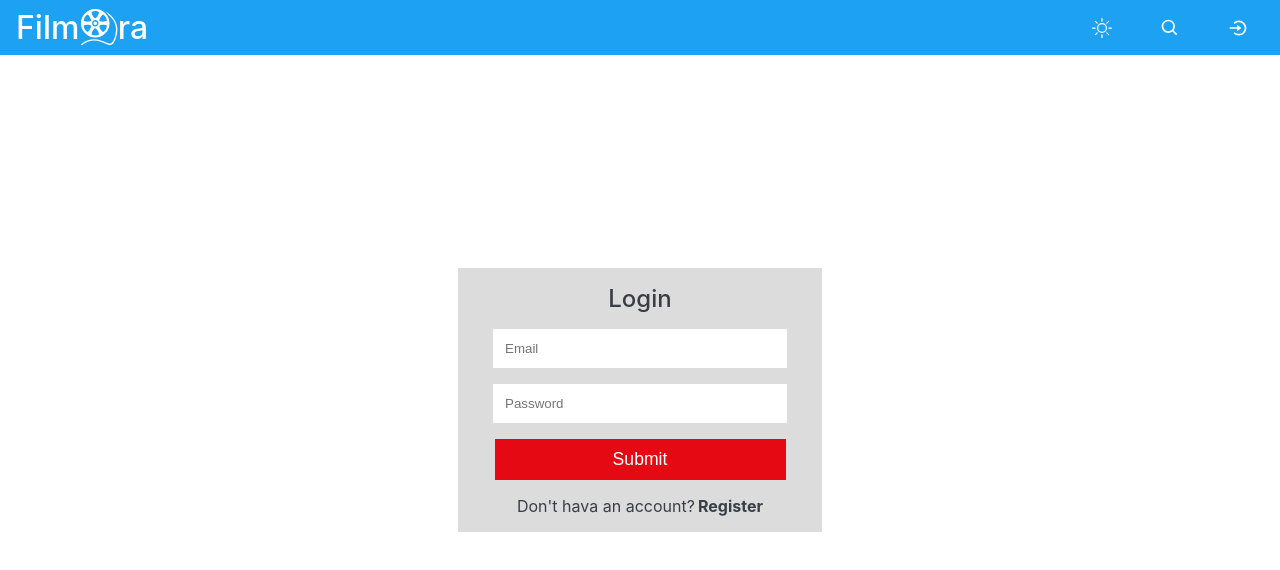
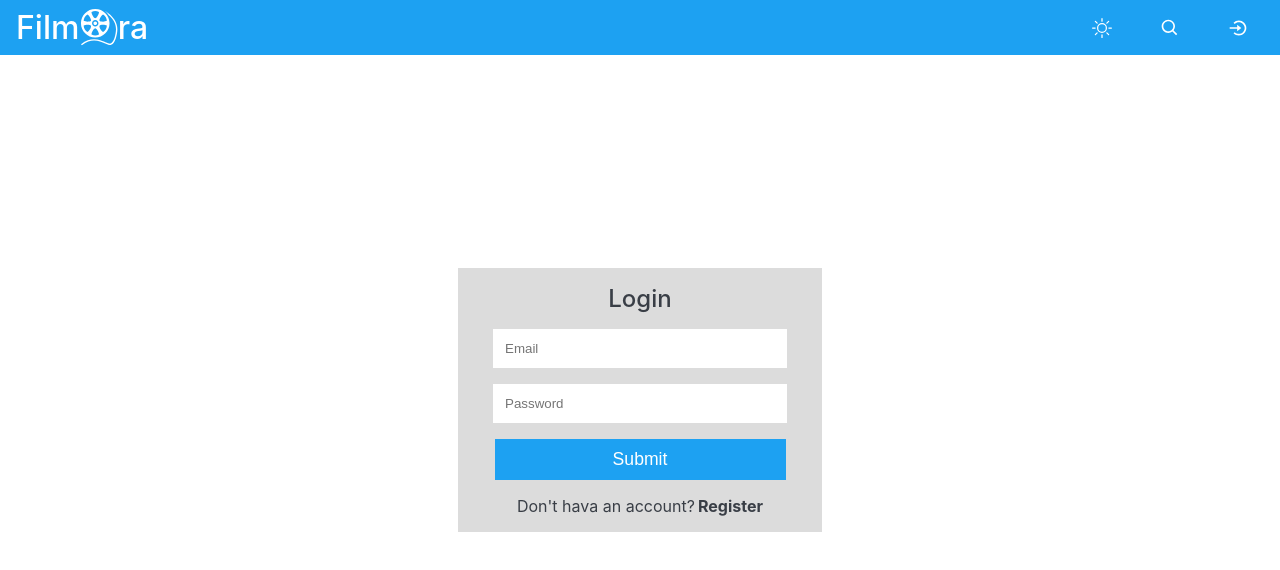
Before and after one commit to ksb-dev/Filmore-Rebuild, a React (Vite) app in the folder client/: page /login in a window 1280 px wide. Shown: the top 570 px of the page. Built offline with nearby package versions, Linux system fonts and the light colour scheme; no server answers.

Commit message:
Initial Commit

```diff
--- a/client/src/components/Header/Logout/Logout.jsx
+++ b/client/src/components/Header/Logout/Logout.jsx
@@ -30,7 +30,7 @@ const Logout = () => {
       }
     }
 
-    if (logoutState) {
+    if (user && logoutState) {
       showLogout(logoutRef)
     } else {
       hideLogout(logoutRef)
@@ -41,7 +41,7 @@ const Logout = () => {
     return () => {
       document.body.removeEventListener('click', toggleLogout)
     }
-  }, [logoutState])
+  }, [logoutState, user])
 
   const handleLogout = () => {
     hideLogout(logoutRef)
--- a/client/src/pages/Login/Login.jsx
+++ b/client/src/pages/Login/Login.jsx
@@ -85,11 +85,16 @@ const Login = () => {
           {/* Button */}
 
           {isPending ? (
-            <button>
+            <button className={mode === true ? 'primaryBg' : 'secondaryBg'}>
               <LoadingOne />
             </button>
           ) : (
-            <button onSubmit={handleSubmit}>Submit</button>
+            <button
+              className={mode === true ? 'primaryBg' : 'secondaryBg'}
+              onSubmit={handleSubmit}
+            >
+              Submit
+            </button>
           )}
 
           {/* Options */}
--- a/client/src/pages/Login/_login.scss
+++ b/client/src/pages/Login/_login.scss
@@ -57,7 +57,7 @@
         align-items: center;
         justify-content: center;
 
-        background: var(--red);
+        // background: var(--red);
         color: #fff;
       }
 
--- a/client/src/pages/Register/Register.jsx
+++ b/client/src/pages/Register/Register.jsx
@@ -98,18 +98,12 @@ const Register = () => {
           {/* Button */}
 
           {isPending ? (
-            <button
-            // className={
-            //   mode === true ? 'darkBg1 lightColor1' : 'lightBg1 darkColor1'
-            // }
-            >
+            <button className={mode === true ? 'primaryBg' : 'secondaryBg'}>
               <LoadingOne />
             </button>
           ) : (
             <button
-              // className={
-              //   mode === true ? 'darkBg1 lightColor1' : 'lightBg1 darkColor1'
-              // }
+              className={mode === true ? 'primaryBg' : 'secondaryBg'}
               onSubmit={handleSubmit}
             >
               Submit
--- a/client/src/pages/Register/_register.scss
+++ b/client/src/pages/Register/_register.scss
@@ -57,7 +57,6 @@
         align-items: center;
         justify-content: center;
 
-        background: var(--red);
         color: #fff;
       }
 
--- a/client/src/styles/main.scss
+++ b/client/src/styles/main.scss
@@ -1,6 +1,7 @@
 #root {
   --primary: #1da1f2;
   --secondary: #e50914;
+  --secondary: #ff0000;
   --green: #1db954;
   --gold: gold;
   --gold-1: gold;
```
